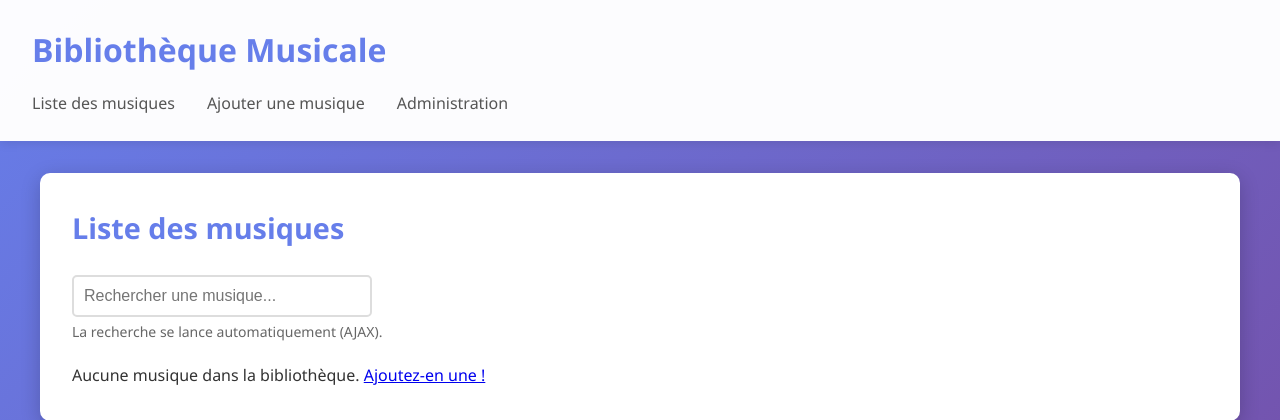
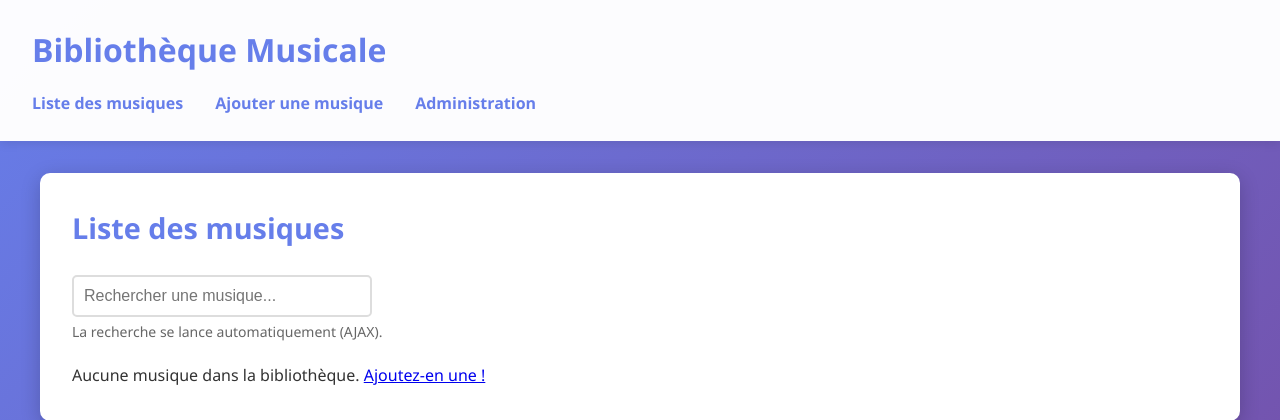
Before and after one commit to thuglifelechauve-cmd/musicProjectTentative3, a Django app: page /musiques/ in a window 1280 px wide. Shown: the top 420 px of the page. Run offline with Django 5.2, Linux system fonts and the light colour scheme; data that the repository does not hold is empty.

Commit message:
Améliorer les couleurs des liens

```diff
--- a/musique/static/musique/style.css
+++ b/musique/static/musique/style.css
@@ -34,13 +34,13 @@ nav ul {
 
 nav a {
     text-decoration: none;
-    color: #555;
-    font-weight: 500;
+    color: #667eea;
+    font-weight: 600;
     transition: color 0.3s ease;
 }
 
 nav a:hover {
-    color: #667eea;
+    color: #764ba2;
 }
 
 /* Contenu principal */
```
